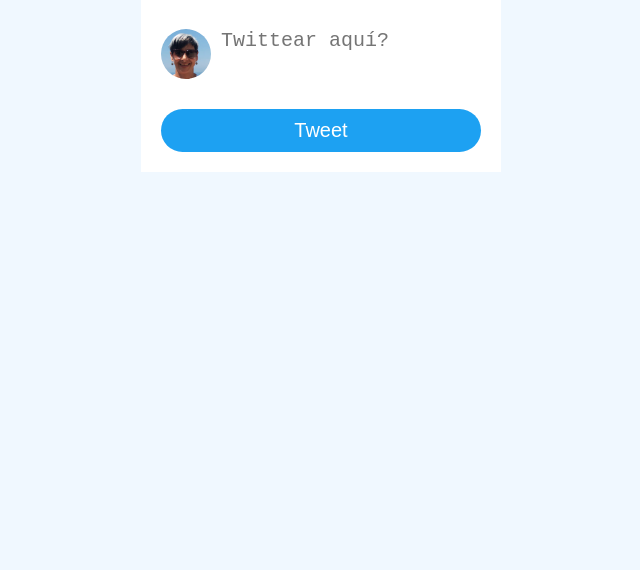
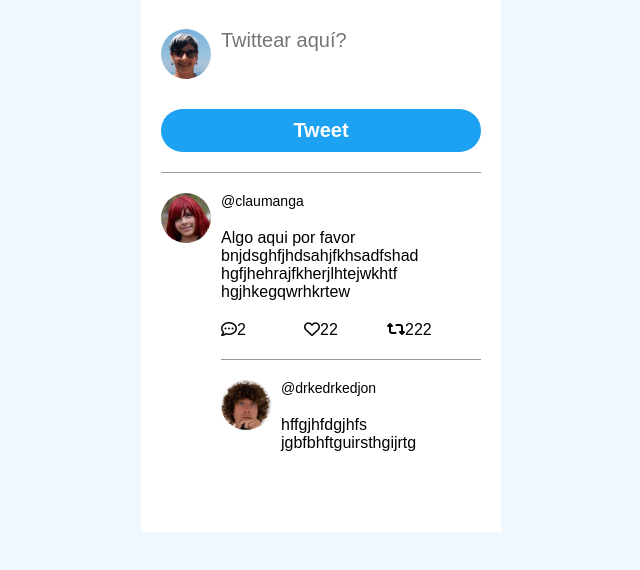
Before and after one commit to catharygr/twimba-twittter-clone, a plain HTML site: page index.html in a window 1280 px wide. Shown: the part 60-630 px from the top of the page, without its empty margins (319-959 px from the left). Drawn offline with Linux system fonts and the light colour scheme.

Commit message:
Html y Css de twitter terminado

```diff
--- a/index.html
+++ b/index.html
@@ -6,6 +6,7 @@
   <meta name="viewport" content="width=device-width, initial-scale=1.0">
   <title>Twimba mini-twitter clone</title>
   <link rel="stylesheet" href="style.css">
+  <link rel="stylesheet" href="https://cdnjs.cloudflare.com/ajax/libs/font-awesome/6.2.0/css/all.min.css" integrity="sha512-xh6O/CkQoPOWDdYTDqeRdPCVd1SpvCA9XXcUnZS2FmJNp1coAFzvtCN9BmamE+4aHK8yyUHUSCcJHgXloTyT2A==" crossorigin="anonymous" referrerpolicy="no-referrer" />
   <script defer type="module" src="/script.js" ></script>
 </head>
 <body>
@@ -17,16 +18,31 @@
    <img class="twittear-avatar avatar " src="./image/popo.jpg" alt="Avatar">
    <textarea class="twittear-input" name="twittear-input" id="twittear-input" placeholder="Twittear aquí?"></textarea>
    <button class="twittear-btn" id="twittear-btn">Tweet</button>
+    </section>
+    <main id="tweet-feed">
 
-    </section>
-    <main>
       <section class="tweet">
+        <img class="avatar" src="/image/clau.jpg" alt="Avatar">
+        <div class="tweet-contenido">
+          <p class="tweet-usuario">@claumanga</p>
+          <p>Algo aqui por favor bnjdsghfjhdsahjfkhsadfshad hgfjhehrajfkherjlhtejwkhtf hgjhkegqwrhkrtew</p>
+          <div class="tweet-interacciones">
+            <span class="tweet-interaccion" ><i class="fa-regular fa-comment-dots"></i>2</span>
+            <span class="tweet-interaccion" ><i class="fa-regular fa-heart"></i>22</span>
+            <span class="tweet-interaccion" ><i class="fa-solid fa-retweet"></i>222</span>
+          </div>
+          <div class="tweet-reply">
+            <div class="tweet">
+              <img src="/image/sasa.jpg" alt="avatar" class="avatar">
+              <div class="tweet-contenido">
+                <p class="tweet-usuario">@drkedrkedjon</p>
+                <p>hffgjhfdgjhfs jgbfbhftguirsthgijrtg</p>
 
-
+              </div>
+            </div>
+          </div>
+        </div>
       </section>
-
-
-
     </main>
 
   </div>
--- a/style.css
+++ b/style.css
@@ -17,6 +17,7 @@ h1 {
   color: #1DA1F2;;;
 }
 
+
 .container {
   background-color: white;
   max-width: 360px;
@@ -30,6 +31,7 @@ h1 {
 }
 
 /* Seccion twittear */
+
 .twittear {
   display: grid;
   gap: 10px;
@@ -55,15 +57,50 @@ h1 {
   border: none;
   cursor: pointer;
   font-size: 20px;
+  font-weight: 900;
   color: white;
 }
 
 .twittear-input {
- height: 50px;
- border: none;
- resize: none;
- font-size: 20px;
- width: 100%;
-
+  height: 50px;
+  border: none;
+  resize: none;
+  font-size: 20px;
+  width: 100%;
+  font-family: inherit;
 
 }
+
+/* Sección tweet-feed */
+
+main {
+  margin-top: 20px;
+}
+
+.tweet {
+  display: grid;
+  gap: 10px;
+  grid-template-columns: 50px auto;
+  grid-template-rows: auto auto;
+  border-top: 1px solid #999;
+  padding-block: 20px;
+}
+
+.tweet-contenido {
+  display: flex;
+  flex-direction: column;
+  gap: 20px;
+}
+
+.tweet-interacciones {
+  display: flex;
+  gap: 5px;
+}
+
+.tweet-interaccion {
+  width: 30%;
+}
+
+.tweet-usuario {
+  font-size: 14px;
+}
```
